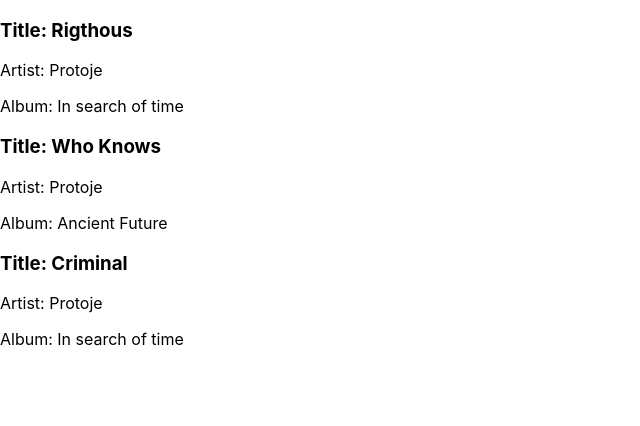
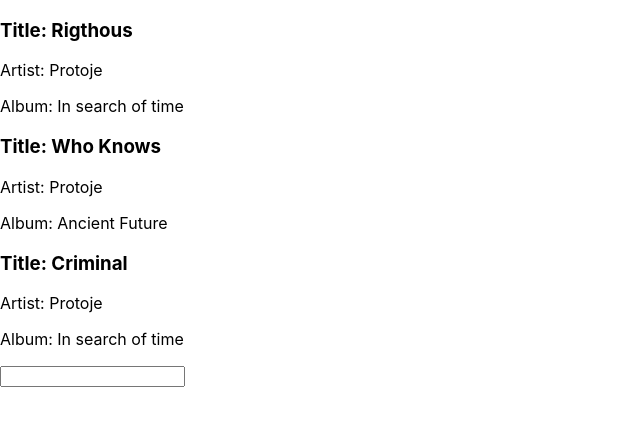
Before and after one commit to tomterveen/jammming, a React (Create React App) app: page / in a window 1280 px wide. Shown: the top 426 px of the page, without its empty margins (0-640 px from the left). Built offline with nearby package versions, Linux system fonts and the light colour scheme.

Commit message:
Add traklist state and made form element

```diff
--- a/src/App.js
+++ b/src/App.js
@@ -1,5 +1,6 @@
 import React, { useState } from 'react';
 import SearchResults from "./components/SearchResults";
+import Playlist from "./components/Playlist";
 
 const mockData = [
   {
@@ -25,10 +26,29 @@
 
 function App() {
   const [result, setResult] = useState(mockData);
+  const [playlist, setPlaylist] = useState("");
+  const [tracklist, setTracklist] = useState([{
+    id: 1,
+    title: "Weed a thing",
+    artist: "Protoje",
+    album: "In search of time"
+  },
+  {
+    id: 2,
+    title: "Switch it up",
+    artist: "Protoje",
+    album: "In search of time"
+  }]);
+
+  const handleChange = ({ target }) => {
+    setPlaylist(target.value);
+  }
+
 
   return (
     <div>
       <SearchResults result={result}/>
+      <Playlist playlist={playlist} handleChange={handleChange}/>
     </div>
   );
 }
--- a/src/components/Playlist.js
+++ b/src/components/Playlist.js
@@ -0,0 +1,13 @@
+import React from 'react';
+
+const Playlist = ({playlist, handleChange}) => {
+    return (
+        <>
+            <form>
+                <input onChange={handleChange} value={playlist} type="text" />
+            </form>
+        </>
+    )
+};
+
+export default Playlist;
```
